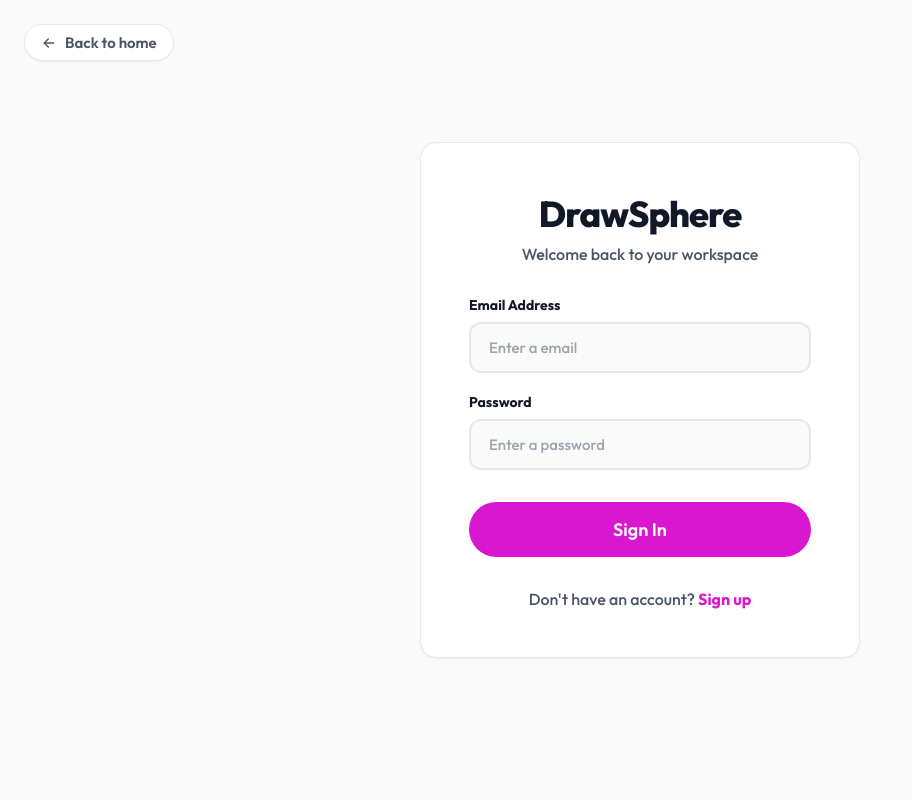
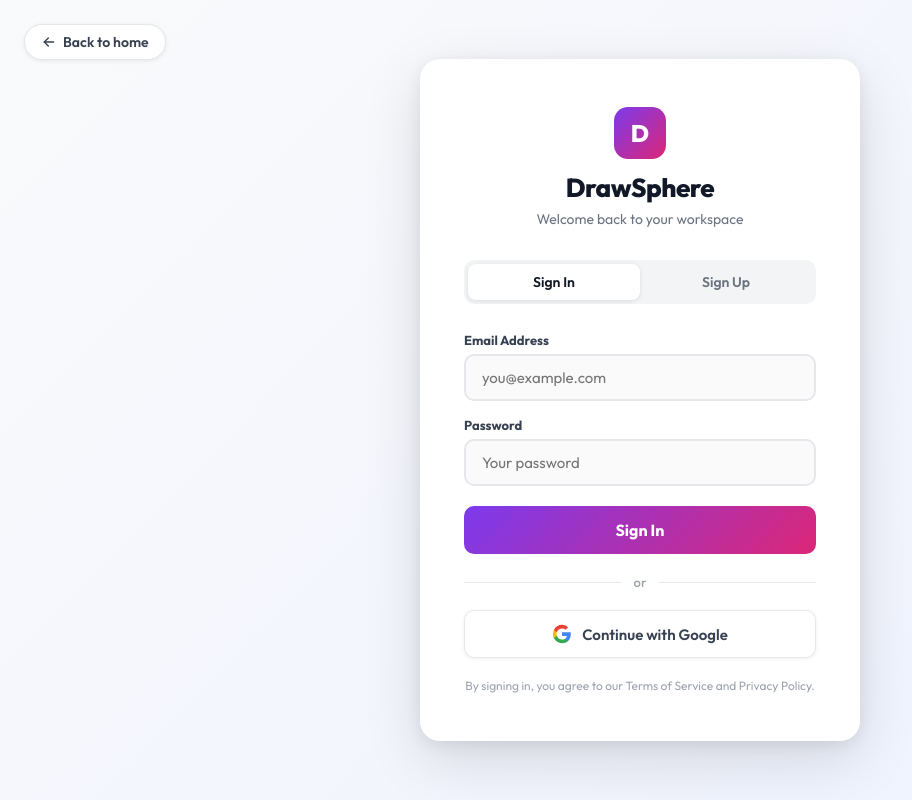
Before and after one commit to venkateshwarreddy25/DrawSphere-Live, a React (Vite) app in the folder client/: page /login in a window 1280 px wide. Shown: the whole page, without its empty margins (0-912 px from the left). Built offline with nearby package versions, Linux system fonts and the light colour scheme; no server answers.

Commit message:
Fix Syntax error in Navbar

```diff
--- a/client/src/firebase.js
+++ b/client/src/firebase.js
@@ -16,5 +16,6 @@ const firebaseConfig = {
 
 const app = initializeApp(firebaseConfig)
 export const auth = getAuth(app)
+auth.useDeviceLanguage()
 export const db = getDatabase(app)
 export const firestore = initializeFirestore(app, { localCache: persistentLocalCache() })
--- a/client/src/pages/Home.jsx
+++ b/client/src/pages/Home.jsx
@@ -19,7 +19,7 @@ export default function Home() {
   const { user } = useAuth()
   const navigate = useNavigate()
   const [boards, setBoards] = useState([])
-  const [loading, setLoading] = useState(true)
+  const [boardsLoading, setBoardsLoading] = useState(true)
   const [creating, setCreating] = useState(false)
   const [newBoardName, setNewBoardName] = useState('')
   const [showCreate, setShowCreate] = useState(false)
@@ -31,18 +31,18 @@ export default function Home() {
         if (!user?.uid) return
         const q = query(collection(firestore, 'boards'), where('ownerId', '==', user.uid))
         const snapshot = await getDocs(q)
-        const userBoards = snapshot.docs.map(doc => doc.data())
+        const userBoards = snapshot.docs.map(d => d.data())
         setBoards(userBoards)
       } catch (e) {
         console.error(e)
       } finally {
-        setLoading(false)
+        setBoardsLoading(false)
       }
     }
     if (user) {
       fetchBoards()
     } else {
-      setLoading(false)
+      setBoardsLoading(false)
     }
   }, [user])
 
@@ -80,7 +80,8 @@ export default function Home() {
     e.stopPropagation()
     if (!window.confirm('Delete this board?')) return
     try {
-      await api.delete(`/boards/${id}`)
+      const { deleteDoc, doc: fsDoc } = await import('firebase/firestore')
+      await deleteDoc(fsDoc(firestore, 'boards', id))
       setBoards(bs => bs.filter(b => b.id !== id))
     } catch (e) {
       console.error(e)
@@ -338,7 +339,7 @@ export default function Home() {
                 </div>
               </div>
 
-              {loading ? (
+              {boardsLoading ? (
                 <div className="board-grid">
                   {[1, 2, 3].map(i => <div key={i} className="board-card-premium skeleton" style={{ minHeight: '240px' }} />)}
                 </div>
@@ -444,8 +445,8 @@ export default function Home() {
       </footer>
 
       {/* Mobile FAB */}
-      {user._id && (
-        <button onClick={() => setShowCreate(true)} className="mobile-only mobile-fab">
+      {user && (
+        <button onClick={() => createBoard()} className="mobile-only mobile-fab">
           <IconPlus size={28} />
         </button>
       )}
--- a/client/src/pages/Login.jsx
+++ b/client/src/pages/Login.jsx
@@ -1,110 +1,285 @@
-import { useState } from 'react'
+import { useState, useEffect } from 'react'
 import { useNavigate } from 'react-router-dom'
-import { auth } from '../firebase'
-import { createUserWithEmailAndPassword, signInWithEmailAndPassword, updateProfile } from 'firebase/auth'
-import { IconPencil, IconArrowLeft } from '@tabler/icons-react'
-import api from '../api'
+import { useAuth } from '../contexts/AuthContext'
+import { IconArrowLeft, IconLoader } from '@tabler/icons-react'
+
+// Google G logo SVG
+function GoogleIcon() {
+  return (
+    <svg width="20" height="20" viewBox="0 0 24 24" xmlns="http://www.w3.org/2000/svg">
+      <path d="M22.56 12.25c0-.78-.07-1.53-.2-2.25H12v4.26h5.92c-.26 1.37-1.04 2.53-2.21 3.31v2.77h3.57c2.08-1.92 3.28-4.74 3.28-8.09z" fill="#4285F4"/>
+      <path d="M12 23c2.97 0 5.46-.98 7.28-2.66l-3.57-2.77c-.98.66-2.23 1.06-3.71 1.06-2.86 0-5.29-1.93-6.16-4.53H2.18v2.84C3.99 20.53 7.7 23 12 23z" fill="#34A853"/>
+      <path d="M5.84 14.09c-.22-.66-.35-1.36-.35-2.09s.13-1.43.35-2.09V7.07H2.18C1.43 8.55 1 10.22 1 12s.43 3.45 1.18 4.93l2.85-2.22.81-.62z" fill="#FBBC05"/>
+      <path d="M12 5.38c1.62 0 3.06.56 4.21 1.64l3.15-3.15C17.45 2.09 14.97 1 12 1 7.7 1 3.99 3.47 2.18 7.07l3.66 2.84c.87-2.6 3.3-4.53 6.16-4.53z" fill="#EA4335"/>
+    </svg>
+  )
+}
 
 export default function Login() {
   const navigate = useNavigate()
-  const [mode, setMode] = useState('login')
-  const [form, setForm] = useState({ name: '', email: '', password: '' })
-  const [loading, setLoading] = useState(false)
+  const { user, loading, signInWithEmail, signUpWithEmail, signInWithGoogle } = useAuth()
+
+  const [isSignUp, setIsSignUp] = useState(false)
+  const [name, setName] = useState('')
+  const [email, setEmail] = useState('')
+  const [password, setPassword] = useState('')
+  const [confirmPassword, setConfirmPassword] = useState('')
   const [error, setError] = useState('')
+  const [submitting, setSubmitting] = useState(false)
+  const [googleLoading, setGoogleLoading] = useState(false)
 
-  const handleSubmit = async (e) => {
-    e.preventDefault()
-    setLoading(true)
-    setError('')
-    try {
-      let userCredential;
-      if (mode === 'signup') {
-        userCredential = await createUserWithEmailAndPassword(auth, form.email, form.password)
-        await updateProfile(userCredential.user, { displayName: form.name })
-      } else {
-        userCredential = await signInWithEmailAndPassword(auth, form.email, form.password)
-      }
-
-      const user = userCredential.user;
-      const token = await user.getIdToken();
-
-      // Ensure backward compatibility locally if needed, or just rely on Firebase
-      localStorage.setItem('wb_token', token)
-      localStorage.setItem('wb_user', JSON.stringify({ uid: user.uid, name: user.displayName, email: user.email }))
-
+  // Redirect if already logged in
+  useEffect(() => {
+    if (!loading && user) {
       const redirect = localStorage.getItem('redirectAfterLogin') || '/home'
       localStorage.removeItem('redirectAfterLogin')
-      navigate(redirect)
-    } catch (err) {
-      if (err.code === 'auth/unauthorized-domain') {
-        setError('This domain is not authorized in Firebase. Please contact support.')
-      } else if (err.code === 'auth/network-request-failed') {
-        setError('Network error. Please check your connection and try again.')
-      } else if (err.code === 'auth/user-not-found') {
-        setError('No account found with this email.')
-      } else if (err.code === 'auth/wrong-password') {
-        setError('Incorrect password.')
-      } else {
-        setError(err.message.replace('Firebase: ', ''))
-      }
-    } finally {
-      setLoading(false)
+      navigate(redirect, { replace: true })
+    }
+  }, [user, loading, navigate])
+
+  if (loading) return null
+
+  const friendlyError = (code) => {
+    switch (code) {
+      case 'auth/user-not-found': return 'No account found with this email address.'
+      case 'auth/wrong-password': return 'Incorrect password. Please try again.'
+      case 'auth/invalid-credential': return 'Invalid email or password.'
+      case 'auth/email-already-in-use': return 'An account with this email already exists.'
+      case 'auth/weak-password': return 'Password must be at least 6 characters.'
+      case 'auth/invalid-email': return 'Please enter a valid email address.'
+      case 'auth/unauthorized-domain': return 'This domain is not authorized. Please contact support.'
+      case 'auth/network-request-failed': return 'Network error. Please check your connection.'
+      case 'auth/popup-closed-by-user': return 'Google sign-in was cancelled.'
+      case 'auth/popup-blocked': return 'Popup blocked by browser. Please allow popups and try again.'
+      default: return 'Something went wrong. Please try again.'
     }
   }
 
+  const handleEmailSignIn = async (e) => {
+    e.preventDefault()
+    setError('')
+    setSubmitting(true)
+    try {
+      await signInWithEmail(email, password)
+      const redirect = localStorage.getItem('redirectAfterLogin') || '/home'
+      localStorage.removeItem('redirectAfterLogin')
+      navigate(redirect, { replace: true })
+    } catch (err) {
+      setError(friendlyError(err.code))
+    } finally {
+      setSubmitting(false)
+    }
+  }
+
+  const handleEmailSignUp = async (e) => {
+    e.preventDefault()
+    setError('')
+    if (!name.trim()) { setError('Please enter your full name.'); return }
+    if (password !== confirmPassword) { setError('Passwords do not match.'); return }
+    if (password.length < 6) { setError('Password must be at least 6 characters.'); return }
+    setSubmitting(true)
+    try {
+      await signUpWithEmail(name.trim(), email, password)
+      navigate('/home', { replace: true })
+    } catch (err) {
+      setError(friendlyError(err.code))
+    } finally {
+      setSubmitting(false)
+    }
+  }
+
+  const handleGoogleSignIn = async () => {
+    setError('')
+    setGoogleLoading(true)
+    try {
+      await signInWithGoogle()
+      const redirect = localStorage.getItem('redirectAfterLogin') || '/home'
+      localStorage.removeItem('redirectAfterLogin')
+      navigate(redirect, { replace: true })
+    } catch (err) {
+      if (err.code !== 'auth/popup-closed-by-user') {
+        setError(friendlyError(err.code))
+      }
+    } finally {
+      setGoogleLoading(false)
+    }
+  }
+
+  const inputStyle = {
+    width: '100%', padding: '12px 16px', border: '2px solid #E5E7EB',
+    borderRadius: '10px', fontSize: '15px', fontFamily: 'Outfit, sans-serif',
+    outline: 'none', boxSizing: 'border-box', transition: 'border-color 0.2s',
+    background: '#FAFAFA', color: '#111827'
+  }
+
+  const labelStyle = {
+    display: 'block', marginBottom: '6px',
+    fontSize: '13px', fontWeight: '700', color: '#374151', fontFamily: 'Outfit, sans-serif'
+  }
+
   return (
-    <div className="auth-container">
-      <div style={{ position: 'absolute', top: '24px', left: '24px', zIndex: 100 }}>
-        <button onClick={() => navigate('/')} className="btn" style={{ background: 'white', color: 'var(--text-secondary)', display: 'flex', alignItems: 'center', gap: '8px', padding: '8px 16px', borderRadius: '99px', boxShadow: 'var(--shadow-sm)', border: '1px solid var(--border-subtle)' }}>
-          <IconArrowLeft size={16} />
-          <span style={{ fontWeight: '600' }}>Back to home</span>
-        </button>
-      </div>
-      <div className="glass-card" style={{ width: '100%', maxWidth: '440px', padding: '48px', position: 'relative', zIndex: 10 }}>
-        <div style={{ display: 'flex', flexDirection: 'column', alignItems: 'center', justifyContent: 'center', marginBottom: '32px' }}>
-          <span className="font-extrabold text-20" style={{ fontSize: '36px', letterSpacing: '-1px' }}>DrawSphere</span>
-          <p className="font-medium text-16" style={{ textAlign: 'center', color: 'var(--text-secondary)', marginTop: '8px' }}>
-            {mode === 'login' ? 'Welcome back to your workspace' : 'Create an account to get started'}
+    <div style={{
+      minHeight: '100vh', background: 'linear-gradient(135deg, #F9FAFB 0%, #EEF2FF 100%)',
+      display: 'flex', alignItems: 'center', justifyContent: 'center',
+      padding: '24px', fontFamily: 'Outfit, sans-serif', position: 'relative'
+    }}>
+      {/* Back button */}
+      <button
+        onClick={() => navigate('/')}
+        style={{
+          position: 'absolute', top: '24px', left: '24px',
+          display: 'flex', alignItems: 'center', gap: '6px',
+          background: 'white', border: '1.5px solid #E5E7EB',
+          borderRadius: '99px', padding: '8px 16px', cursor: 'pointer',
+          fontSize: '14px', fontWeight: '600', color: '#374151',
+          boxShadow: '0 1px 4px rgba(0,0,0,0.08)', fontFamily: 'Outfit, sans-serif'
+        }}
+      >
+        <IconArrowLeft size={16} /> Back to home
+      </button>
+
+      {/* Card */}
+      <div style={{
+        background: 'white', borderRadius: '20px', padding: '48px 44px',
+        width: '100%', maxWidth: '440px',
+        boxShadow: '0 20px 60px rgba(0,0,0,0.12), 0 4px 16px rgba(0,0,0,0.08)'
+      }}>
+        {/* Logo */}
+        <div style={{ textAlign: 'center', marginBottom: '32px' }}>
+          <div style={{
+            width: '52px', height: '52px', borderRadius: '14px',
+            background: 'linear-gradient(135deg, #7C3AED, #DB2777)',
+            display: 'flex', alignItems: 'center', justifyContent: 'center',
+            margin: '0 auto 12px', fontSize: '24px', fontWeight: '900', color: 'white'
+          }}>D</div>
+          <h1 style={{ fontSize: '26px', fontWeight: '800', color: '#111827', margin: '0 0 6px', letterSpacing: '-0.5px' }}>
+            DrawSphere
+          </h1>
+          <p style={{ color: '#6B7280', fontSize: '14px', margin: 0 }}>
+            {isSignUp ? 'Create your free account' : 'Welcome back to your workspace'}
           </p>
         </div>
 
+        {/* Toggle tabs */}
+        <div style={{
+          display: 'flex', background: '#F3F4F6', borderRadius: '10px',
+          padding: '4px', marginBottom: '28px'
+        }}>
+          {['Sign In', 'Sign Up'].map((tab, i) => (
+            <button
+              key={tab}
+              onClick={() => { setIsSignUp(i === 1); setError('') }}
+              style={{
+                flex: 1, padding: '9px', border: 'none', borderRadius: '8px',
+                cursor: 'pointer', fontSize: '14px', fontWeight: '600',
+                fontFamily: 'Outfit, sans-serif', transition: 'all 0.2s',
+                background: isSignUp === (i === 1) ? 'white' : 'transparent',
+                color: isSignUp === (i === 1) ? '#111827' : '#6B7280',
+                boxShadow: isSignUp === (i === 1) ? '0 1px 4px rgba(0,0,0,0.1)' : 'none'
+              }}
+            >{tab}</button>
+          ))}
+        </div>
+
+        {/* Error */}
         {error && (
-          <div style={{ padding: '16px', background: 'rgba(239, 68, 68, 0.1)', border: '2px solid rgba(239, 68, 68, 0.2)', borderRadius: '12px', color: 'var(--danger)', fontSize: '15px', fontWeight: '600', marginBottom: '24px', textAlign: 'center' }}>
-            {error}
-          </div>
+          <div style={{
+            padding: '12px 16px', background: '#FEF2F2', border: '1.5px solid #FECACA',
+            borderRadius: '10px', color: '#DC2626', fontSize: '14px',
+            fontWeight: '500', marginBottom: '20px', textAlign: 'center'
+          }}>{error}</div>
         )}
 
-        <form onSubmit={handleSubmit} style={{ display: 'flex', flexDirection: 'column', gap: '20px' }}>
-          {mode === 'signup' && (
+        {/* Form */}
+        <form onSubmit={isSignUp ? handleEmailSignUp : handleEmailSignIn} style={{ display: 'flex', flexDirection: 'column', gap: '16px' }}>
+          {isSignUp && (
             <div>
-              <label className="text-14 font-bold" style={{ color: 'var(--text-primary)', display: 'block', marginBottom: '8px' }}>Full Name</label>
-              <input type="text" className="input-field" placeholder="Enter a name" value={form.name} onChange={e => setForm(f => ({ ...f, name: e.target.value }))} required />
+              <label style={labelStyle}>Full Name</label>
+              <input
+                type="text" value={name} onChange={e => setName(e.target.value)}
+                placeholder="Your full name" required style={inputStyle}
+              />
             </div>
           )}
           <div>
-            <label className="text-14 font-bold" style={{ color: 'var(--text-primary)', display: 'block', marginBottom: '8px' }}>Email Address</label>
-            <input type="email" className="input-field" placeholder="Enter a email" value={form.email} onChange={e => setForm(f => ({ ...f, email: e.target.value }))} required />
+            <label style={labelStyle}>Email Address</label>
+            <input
+              type="email" value={email} onChange={e => setEmail(e.target.value)}
+              placeholder="you@example.com" required style={inputStyle}
+            />
           </div>
           <div>
-            <label className="text-14 font-bold" style={{ color: 'var(--text-primary)', display: 'block', marginBottom: '8px' }}>Password</label>
-            <input type="password" className="input-field" placeholder="Enter a password" value={form.password} onChange={e => setForm(f => ({ ...f, password: e.target.value }))} required />
+            <label style={labelStyle}>Password</label>
+            <input
+              type="password" value={password} onChange={e => setPassword(e.target.value)}
+              placeholder={isSignUp ? 'At least 6 characters' : 'Your password'} required style={inputStyle}
+            />
           </div>
+          {isSignUp && (
+            <div>
+              <label style={labelStyle}>Confirm Password</label>
+              <input
+                type="password" value={confirmPassword} onChange={e => setConfirmPassword(e.target.value)}
+                placeholder="Re-enter your password" required style={inputStyle}
+              />
+            </div>
+          )}
 
-          <button type="submit" disabled={loading} className="btn btn-primary" style={{ width: '100%', padding: '16px', marginTop: '12px', fontSize: '18px' }}>
-            {loading ? <IconPencil size={20} className="spin" /> : mode === 'login' ? 'Sign In' : 'Create Account'}
+          <button
+            type="submit" disabled={submitting || googleLoading}
+            style={{
+              width: '100%', padding: '14px', border: 'none', borderRadius: '10px',
+              background: 'linear-gradient(135deg, #7C3AED, #DB2777)',
+              color: 'white', fontSize: '16px', fontWeight: '700',
+              cursor: submitting ? 'not-allowed' : 'pointer', fontFamily: 'Outfit, sans-serif',
+              display: 'flex', alignItems: 'center', justifyContent: 'center', gap: '8px',
+              opacity: submitting ? 0.8 : 1, marginTop: '4px',
+              transition: 'opacity 0.2s'
+            }}
+          >
+            {submitting
+              ? <><IconLoader size={18} style={{ animation: 'spin 0.8s linear infinite' }} /> {isSignUp ? 'Creating account...' : 'Signing in...'}</>
+              : isSignUp ? 'Create Account' : 'Sign In'
+            }
           </button>
         </form>
 
-        <p className="font-medium text-16" style={{ textAlign: 'center', color: 'var(--text-secondary)', marginTop: '32px' }}>
-          {mode === 'login' ? "Don't have an account? " : "Already have an account? "}
-          <span
-            onClick={() => { setMode(mode === 'login' ? 'signup' : 'login'); setError('') }}
-            style={{ color: 'var(--primary)', cursor: 'pointer', fontWeight: '700' }}
-          >
-            {mode === 'login' ? 'Sign up' : 'Log in'}
-          </span>
+        {/* Divider */}
+        <div style={{ display: 'flex', alignItems: 'center', gap: '12px', margin: '20px 0' }}>
+          <div style={{ flex: 1, height: '1px', background: '#E5E7EB' }} />
+          <span style={{ color: '#9CA3AF', fontSize: '13px', fontWeight: '500' }}>or</span>
+          <div style={{ flex: 1, height: '1px', background: '#E5E7EB' }} />
+        </div>
+
+        {/* Google button */}
+        <button
+          onClick={handleGoogleSignIn}
+          disabled={submitting || googleLoading}
+          style={{
+            width: '100%', padding: '13px', border: '1.5px solid #E5E7EB',
+            borderRadius: '10px', background: 'white', cursor: googleLoading ? 'not-allowed' : 'pointer',
+            fontSize: '15px', fontWeight: '600', color: '#374151',
+            display: 'flex', alignItems: 'center', justifyContent: 'center', gap: '10px',
+            fontFamily: 'Outfit, sans-serif', opacity: googleLoading ? 0.7 : 1,
+            transition: 'all 0.2s', boxShadow: '0 1px 4px rgba(0,0,0,0.06)'
+          }}
+        >
+          {googleLoading
+            ? <IconLoader size={18} style={{ animation: 'spin 0.8s linear infinite' }} />
+            : <GoogleIcon />
+          }
+          Continue with Google
+        </button>
+
+        <p style={{ textAlign: 'center', color: '#9CA3AF', fontSize: '12px', marginTop: '20px', marginBottom: 0 }}>
+          By signing in, you agree to our Terms of Service and Privacy Policy.
         </p>
       </div>
+
+      <style>{`
+        @keyframes spin { to { transform: rotate(360deg); } }
+        input:focus { border-color: #7C3AED !important; background: white !important; }
+      `}</style>
     </div>
   )
 }
```
Also changed, not shown: client/src/components/Navbar.jsx (+10 -10 lines), client/src/contexts/AuthContext.jsx (+51 -7 lines).
